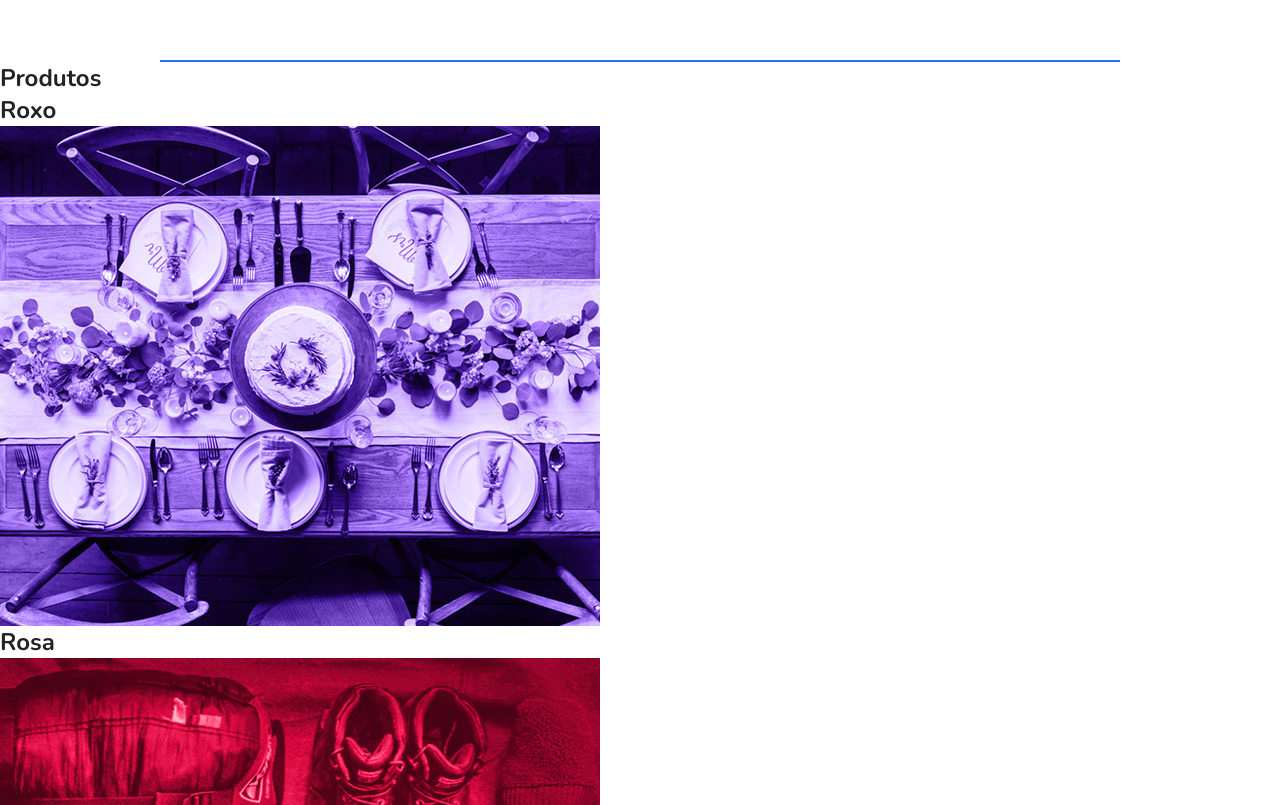
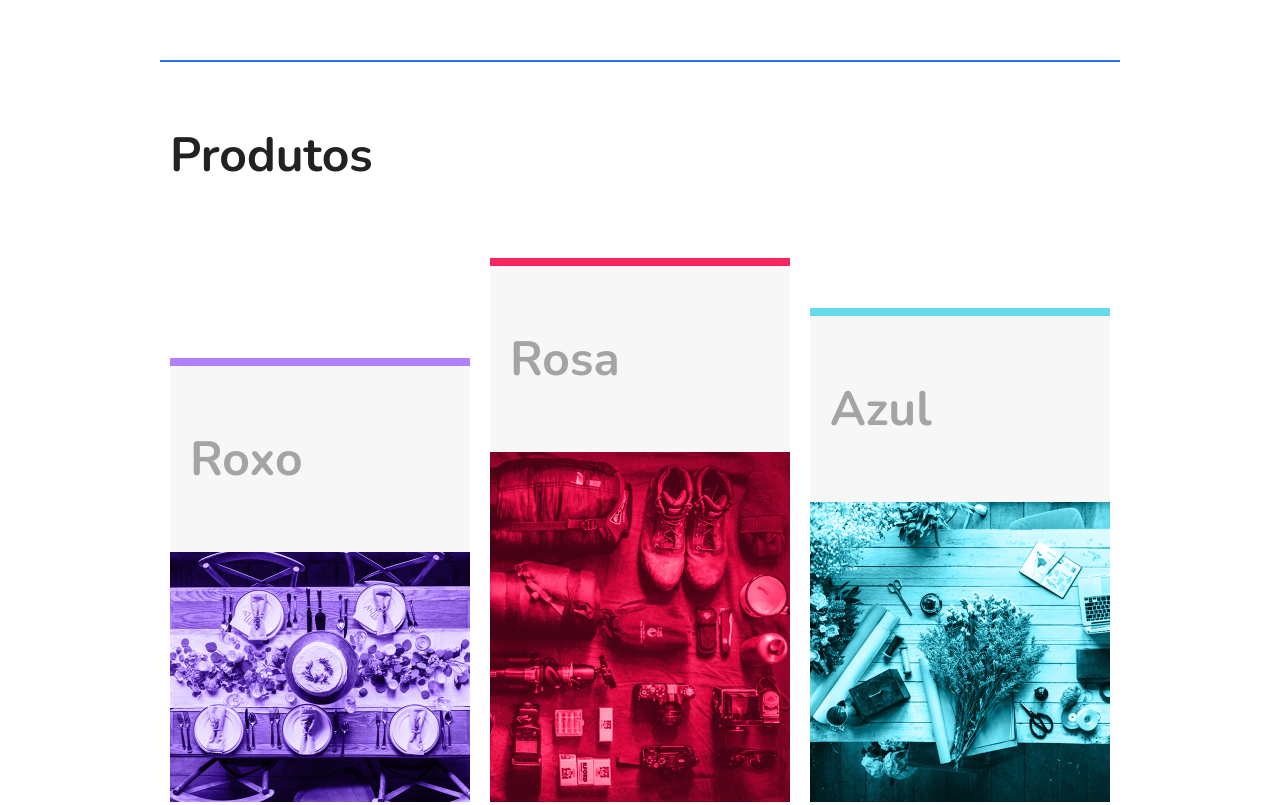
Before and after one commit to JoyceQuerubino/FlexBlog, a plain HTML site: page index.html in a window 1280 px wide. Shown: the part 919-1724 px from the top of the page. Drawn offline with nearby package versions, Linux system fonts and the light colour scheme.

```diff
--- a/css/style.css
+++ b/css/style.css
@@ -129,3 +129,45 @@ img{
     flex: 1 1 160px;
     margin: 0 10px;
 }
+
+/*Produtos*/
+.produtos{
+    max-width: 960px;
+    margin: 60px auto;
+}
+
+.produtos h1{
+    font-size: 3em;
+    margin: 0 10px 60px 10px;
+}
+
+.produtos-container{
+    display: flex;
+    flex-wrap: wrap;
+    align-items: flex-end;
+}
+
+.produto-item{
+    flex: 1 1 175px;
+    margin: 10px;
+}
+
+/*criando cards dos produtos*/
+.produto-item h2{
+    font-size: 3em;
+    color: #a4a4a4;
+    background: #f7f7f7;
+    padding: 60px 20px ;
+}
+
+.roxo{
+    border-top: 8px solid #ae81ff;
+}
+
+.rosa{
+    border-top: 8px solid #f9265e;
+}
+
+.azul{
+    border-top: 8px solid #66d9eb;
+}
```
